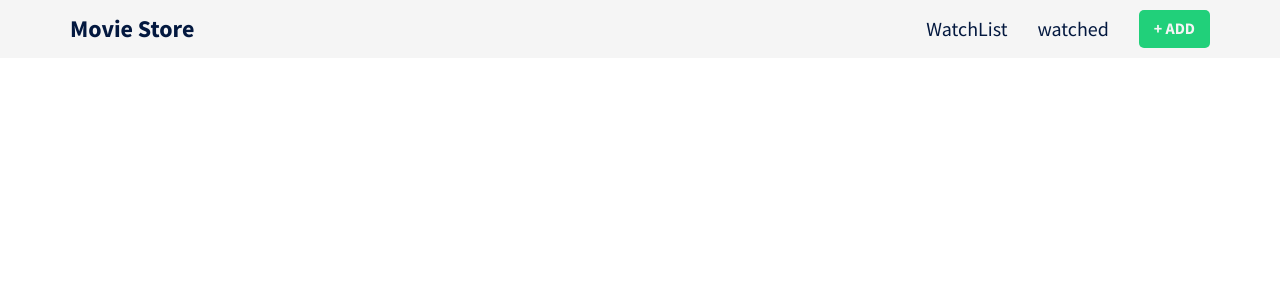
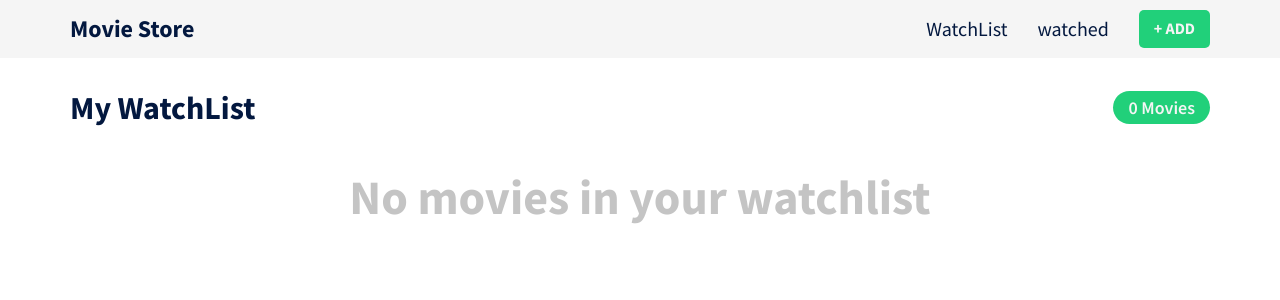
Before and after one commit to m26unkwn/watchlist, a React (Create React App) app: page /watchlist in a window 1280 px wide. Shown: the top 300 px of the page. Built offline with nearby package versions, Linux system fonts and the light colour scheme.

Commit message:
changes commited

```diff
--- a/src/App.js
+++ b/src/App.js
@@ -17,13 +17,13 @@ function App() {
 
         <Switch>
           <Route exact path='/'>
-            <Watchlist />
+            <Add />
           </Route>
           <Route path='/watched'>
             <Watched />
           </Route>
-          <Route path='/add'>
-            <Add />
+          <Route path='/watchlist'>
+            <Watchlist />
           </Route>
         </Switch>
       </Router>
--- a/src/components/Header.js
+++ b/src/components/Header.js
@@ -11,13 +11,13 @@ export const Header = () => {
           </div>
           <ul className='nav-links'>
             <li>
-              <Link to='/'>WatchList</Link>
+              <Link to='/watchlist'>WatchList</Link>
             </li>
             <li>
               <Link to='/watched'>watched</Link>
             </li>
             <li>
-              <Link to='/add' className='btn btn-main'>
+              <Link to='/' className='btn btn-main'>
                 + Add
               </Link>
             </li>
--- a/src/components/Watchlist.js
+++ b/src/components/Watchlist.js
@@ -5,7 +5,6 @@ import { MovieCard } from "./MovieCard";
 
 export const Watchlist = () => {
   const { watchlist } = useContext(GlobalContext);
-  console.log(watchlist);
   return (
     <div className='movie-page'>
       <div className='container'>
```
